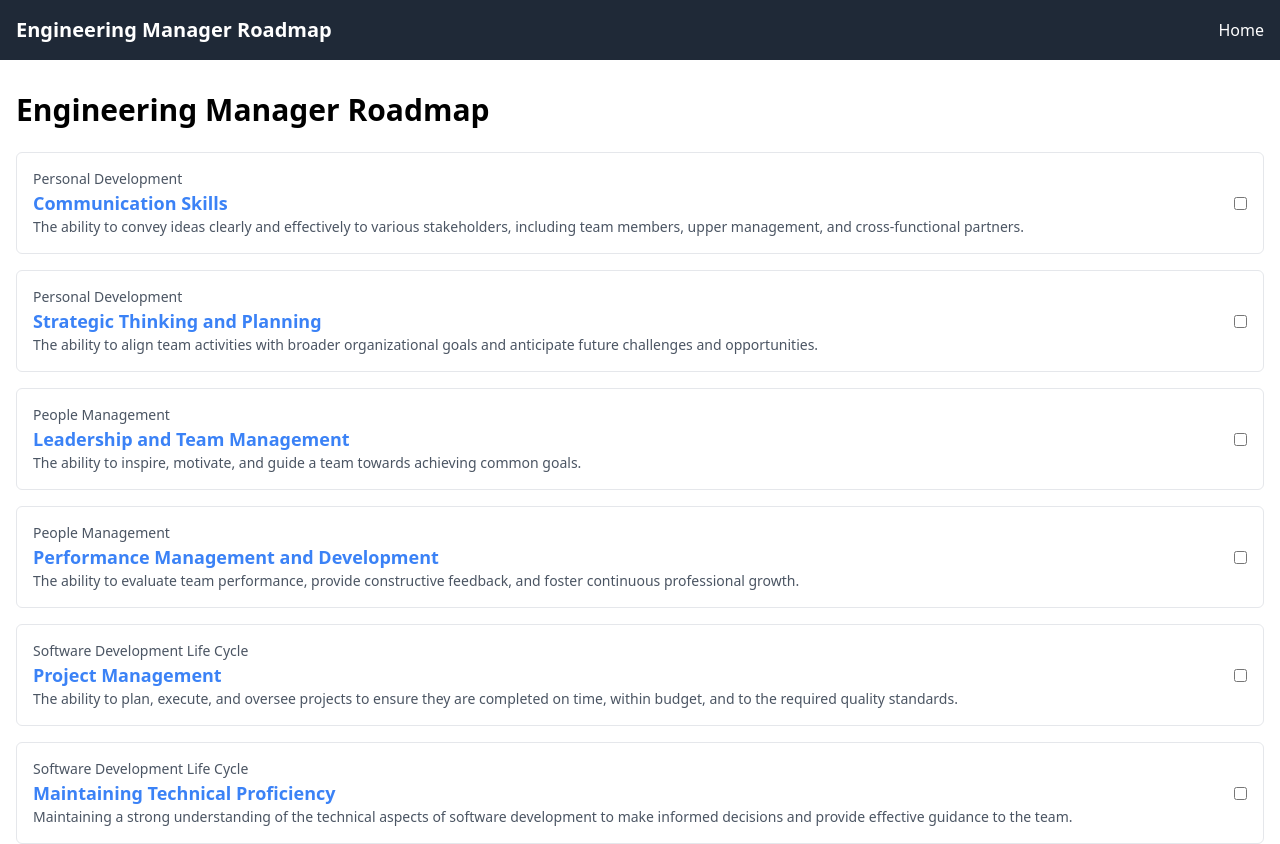
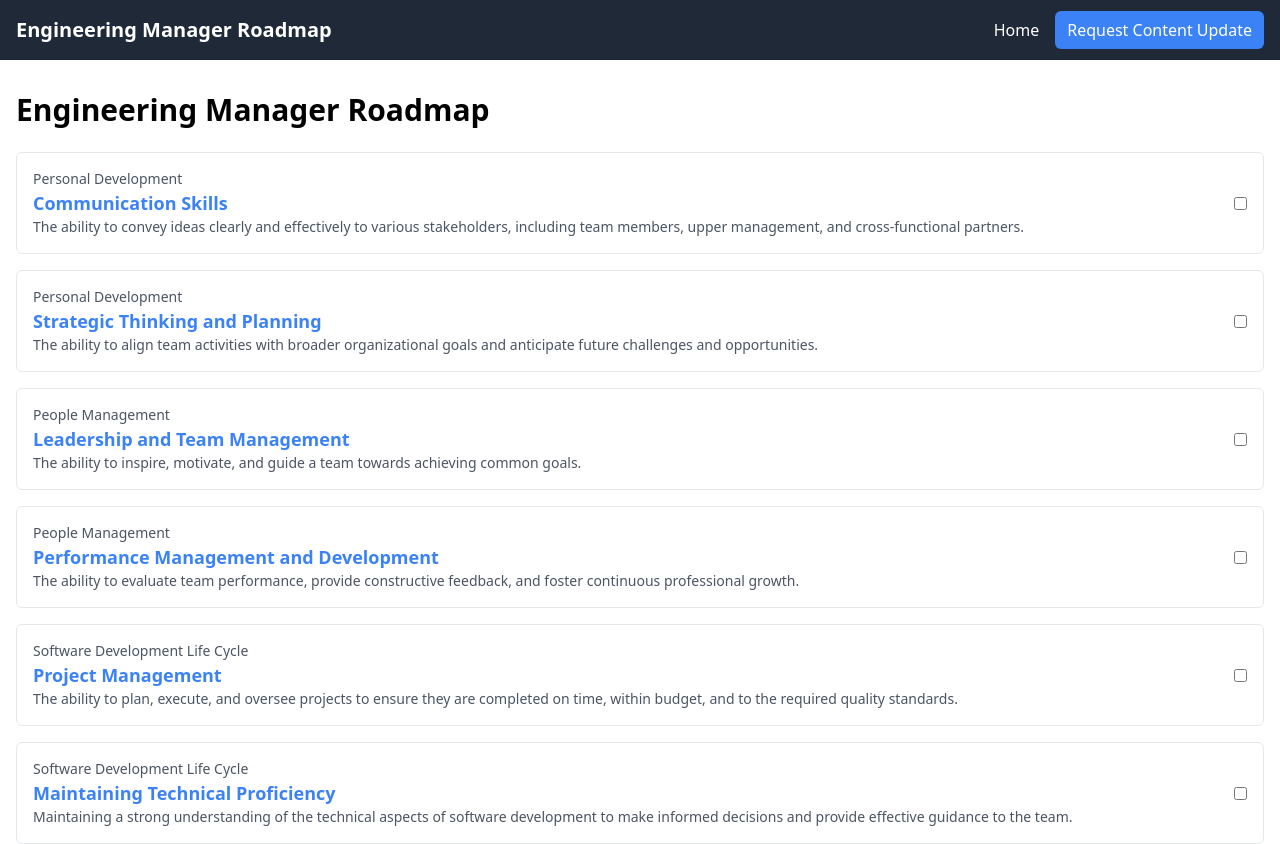
Before and after one commit to pftg/tekkr-idea, a Vue app: page / in a window 1280 px wide. Shown: the top 844 px of the page. Built offline with nearby package versions, Linux system fonts and the light colour scheme.

Commit message:
feat: adds link to manage content

```diff
--- a/src/components/Header.vue
+++ b/src/components/Header.vue
@@ -4,6 +4,12 @@
       <div class="text-xl font-bold">Engineering Manager Roadmap</div>
       <ul class="flex space-x-4">
         <li><router-link to="/" class="hover:underline">Home</router-link></li>
+        <li>
+          <a href="https://github.com/pftg/tekkr-idea/edit/main/src/stores/roadmap.js"
+             target="_blank" class="text-white bg-blue-500 px-3 py-2 rounded-md hover:bg-blue-600 transition-colors duration-200">
+            Request Content Update
+          </a>
+        </li>
       </ul>
     </nav>
   </header>
```
